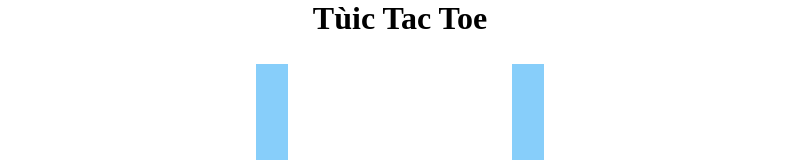
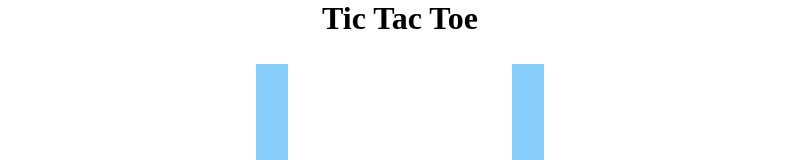
Before and after one commit to BigGui/tictactoe-ai, a plain HTML site: page index.html in a window 1280 px wide. Shown: the top 160 px of the page, without its empty margins (240-1039 px from the left). Drawn offline with Linux system fonts and the light colour scheme.

Commit message:
change the title

```diff
--- a/index.html
+++ b/index.html
@@ -8,7 +8,7 @@
     <link rel="stylesheet" href="style.css">
 </head>
 <body>
-    <h1 class="main-ttl">Tùic Tac Toe</h1>
+    <h1 class="main-ttl">Tic Tac Toe</h1>
     <ul class="grid">
         <li></li>
         <li></li>
```
